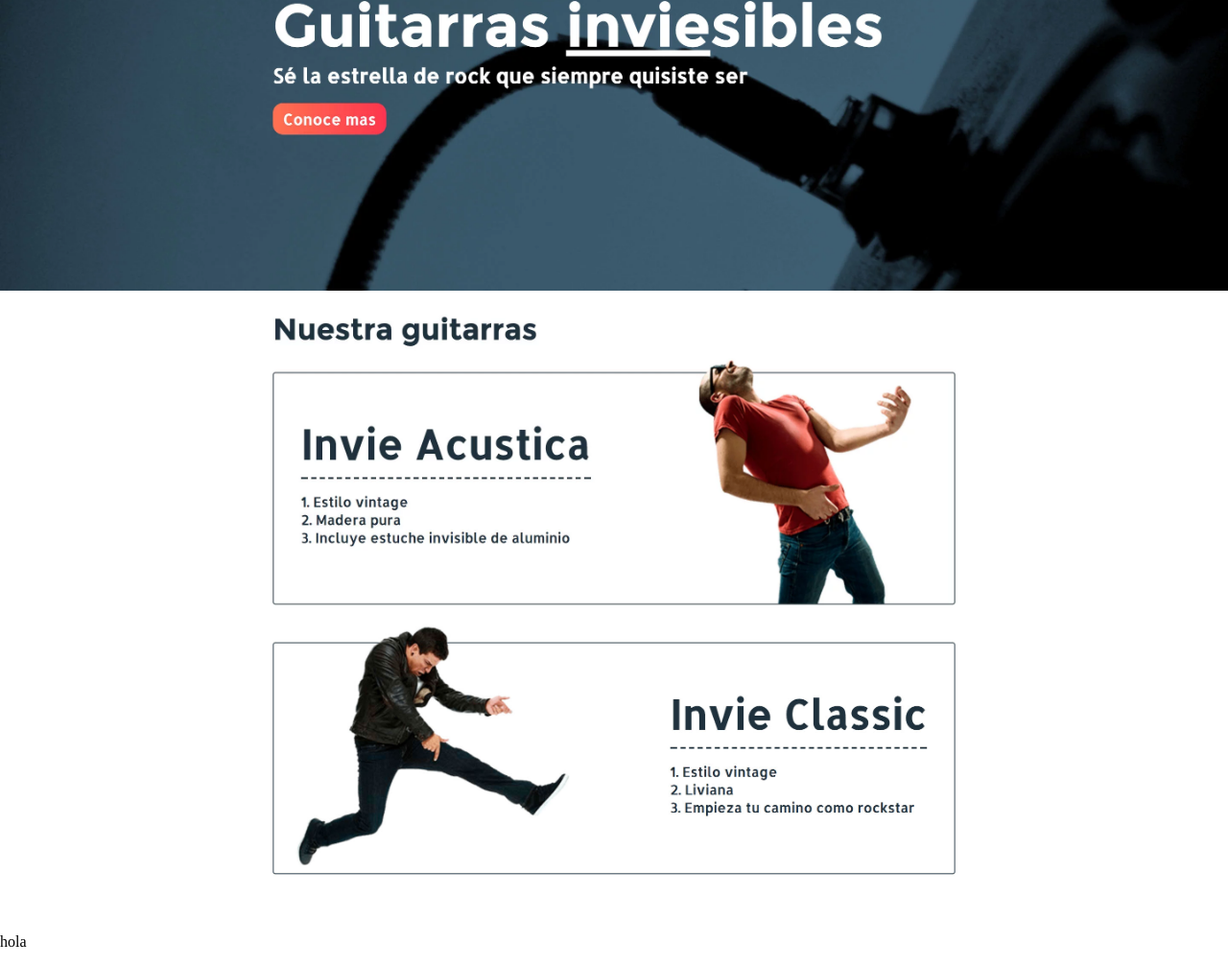
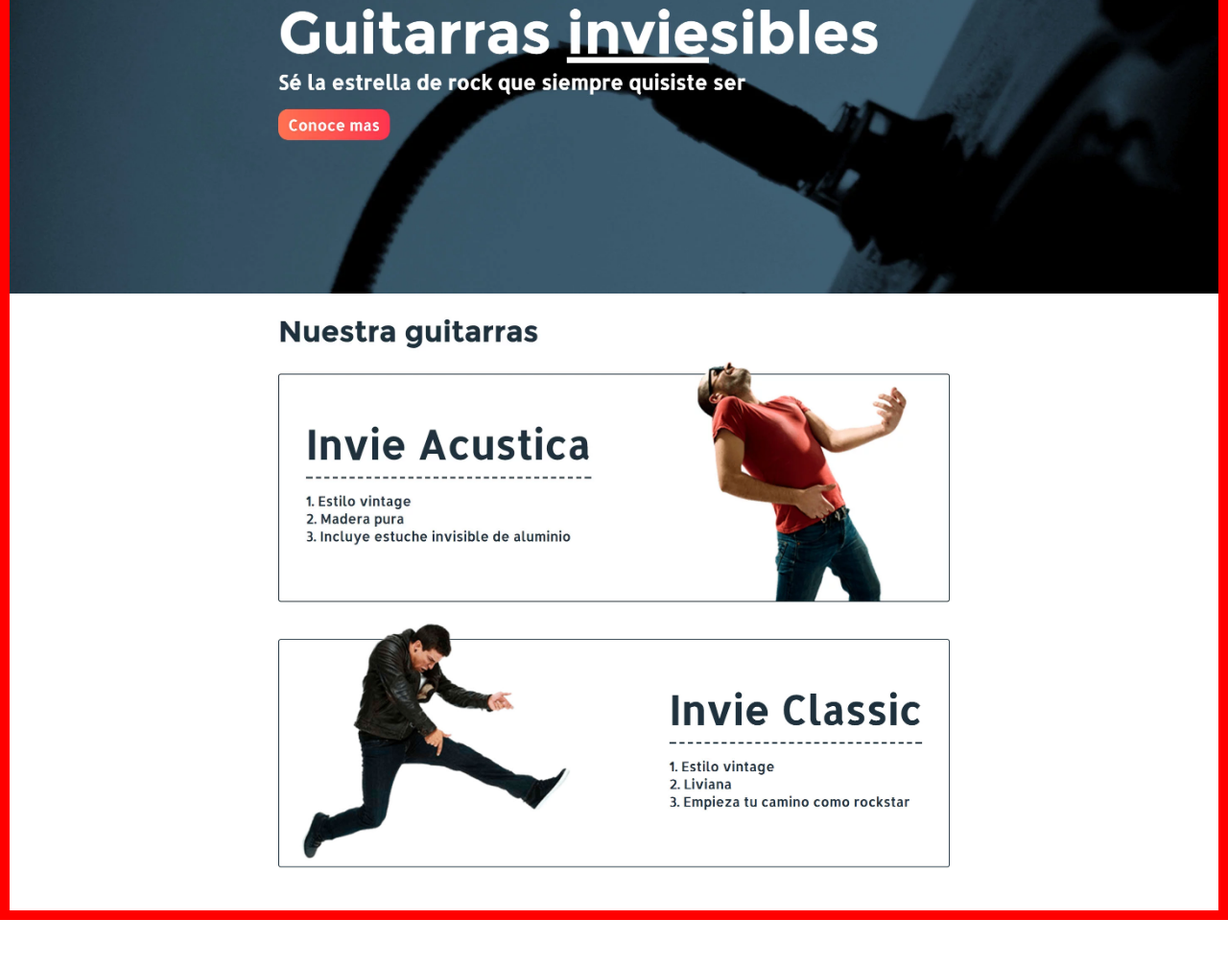
Before and after one commit to AndresLopezT/invie-github, a plain HTML site: page index.html in a window 1280 px wide. Shown: the part 172-1179 px from the top of the page at 96% size. After the commit the page ends 1131 px from the top, so only its background shows below. Drawn offline with Linux system fonts and the light colour scheme.

Commit message:
hotfix 1

```diff
--- a/index.html
+++ b/index.html
@@ -5,6 +5,7 @@
 	<style type="text/css" media="screen">
 		body {
 			margin: 0;
+			border:10px solid red;
 
 		}
 		img{
@@ -19,7 +20,6 @@
 	<img src="hero_51f6ca4a-043f-4384-bf2d-0276833261fc.webp">
 	<img src="acustica_395abf3a-d46e-4f19-a9cc-ddee140e6597.webp">
 	<img src="clasica_0663a6aa-2c83-4435-8530-357480d5a950.jpg">
-	<p>hola</p>
 
 </body>
 </html>
```
